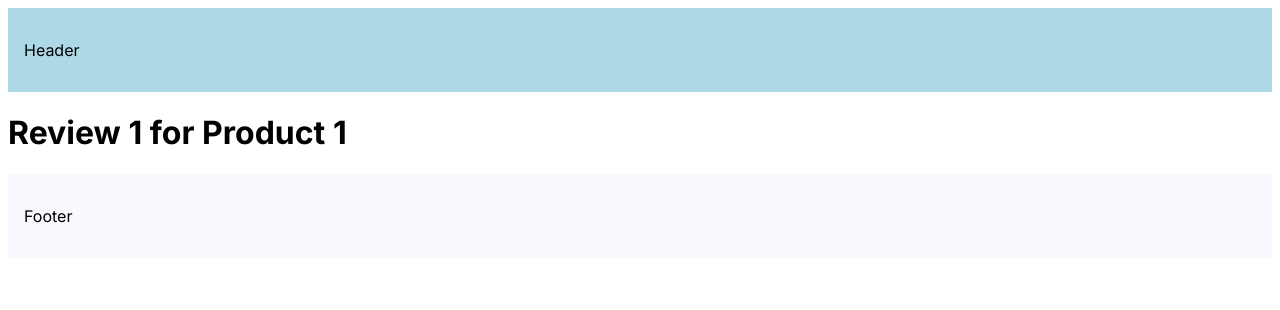
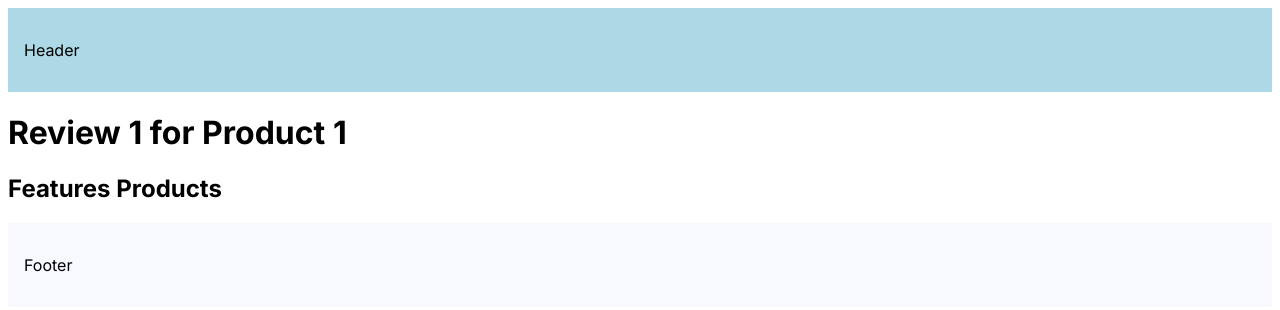
Before and after one commit to kamlesh-simbanic/routing-practice, a Next.js app: page /products/1/reviews/1 in a window 1280 px wide. Shown: the top 310 px of the page. Built offline with nearby package versions, Linux system fonts and the light colour scheme.

Commit message:
nested Layout

```diff
--- /dev/null
+++ b/src/app/products/[productId]/layout.tsx
@@ -0,0 +1,12 @@
+export default function RootLayout({
+  children,
+}: Readonly<{
+  children: React.ReactNode;
+}>) {
+  return (
+    <>
+      {children}
+      <h2>Features Products</h2>
+    </>
+  );
+}
```
